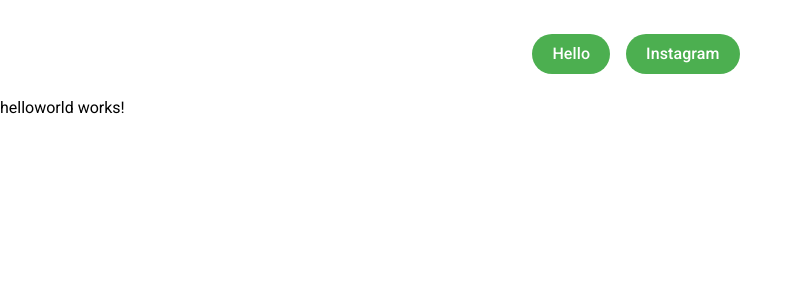
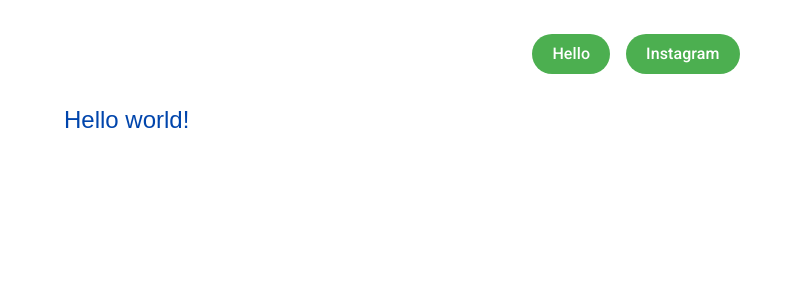
Before and after one commit to JakubCzuba/Task, an Angular app: page / in a window 1280 px wide. Shown: the top 300 px of the page, without its empty margins (0-802 px from the left). Built offline with nearby package versions, Linux system fonts and the light colour scheme.

Commit message:
Better hellow world

```diff
--- a/src/app/components/helloworld/helloworld.component.html
+++ b/src/app/components/helloworld/helloworld.component.html
@@ -1 +1 @@
-<p>helloworld works!</p>
+<p class="helloworld">Hello world!</p>
--- a/src/app/components/helloworld/helloworld.component.scss
+++ b/src/app/components/helloworld/helloworld.component.scss
@@ -0,0 +1,12 @@
+/* Stylowanie dla paragrafu z klasą .helloworld */
+.helloworld {
+    margin-left: 5%;
+    font-family: Arial, sans-serif;
+    font-size: 24px;
+    color: #0045ac; /* Opcjonalnie można dodać kolor tekstu */
+  }
+
+  /* Stylowanie dla innych komponentów strony, jeśli potrzebne */
+  .other-content {
+    margin-top: 20px; /* Przykładowy margines dla innych treści */
+  }
```
